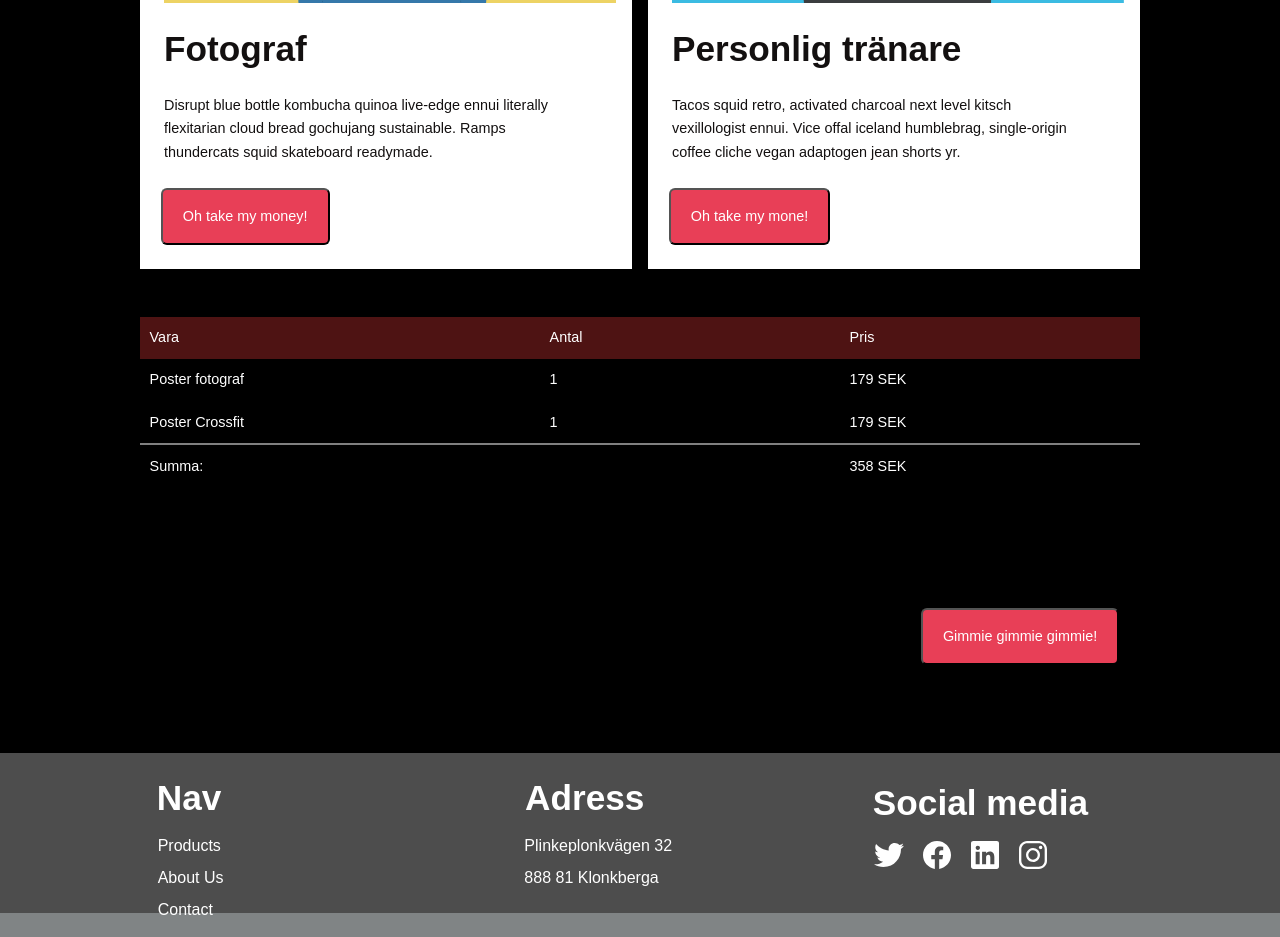
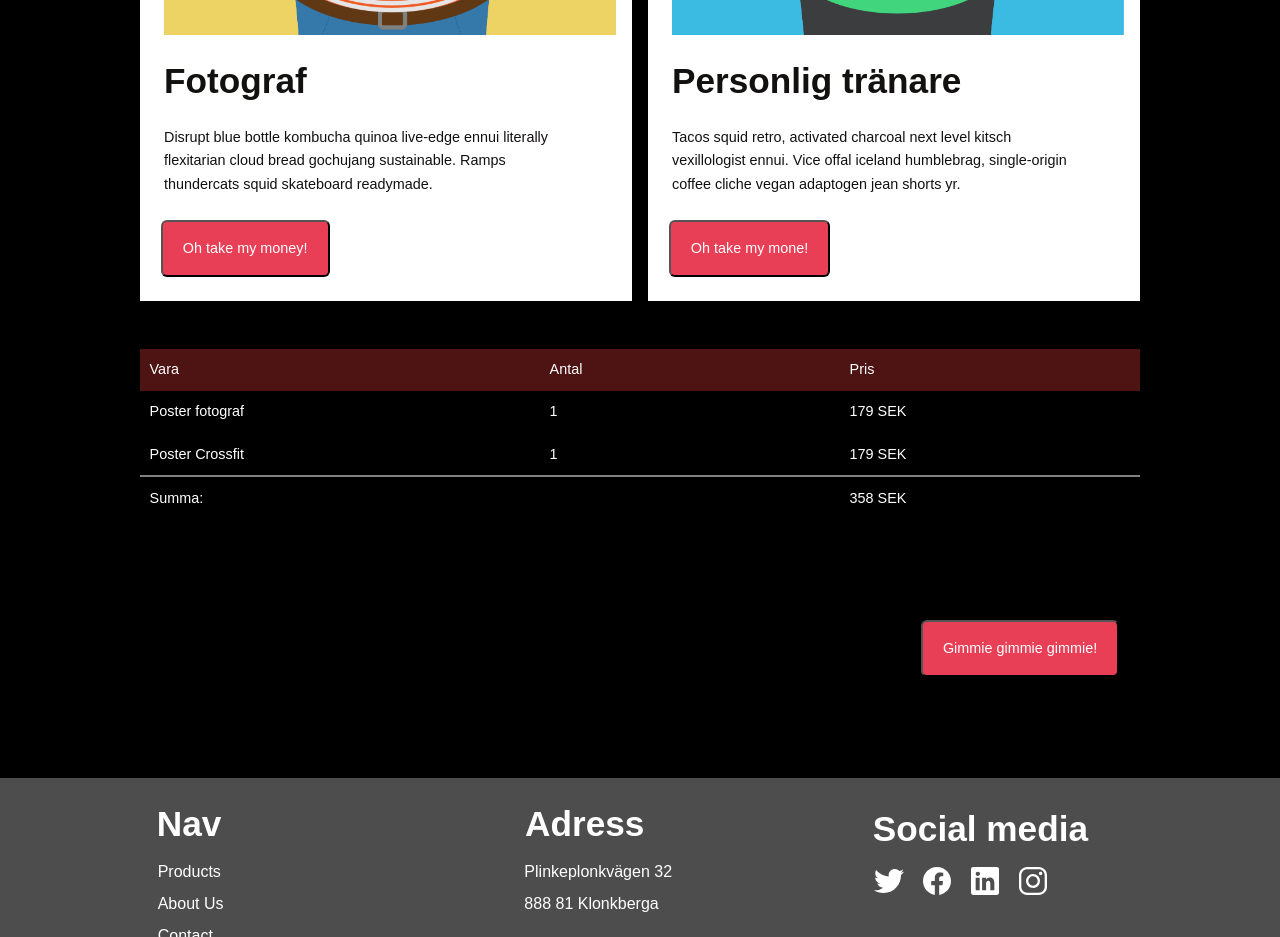
Before and after one commit to berglundtony/poster-shop-main, a plain HTML site: page checkout-flexbox.html in a window 1280 px wide. Shown: the part 1223-2160 px from the top of the page. Drawn offline with Linux system fonts and the light colour scheme.

Commit message:
small correction .card-container

```diff
--- a/index.css
+++ b/index.css
@@ -76,7 +76,7 @@ body{
     /* Centrerar vertikalt */
     align-items: center;
     width: 1000px;
-    margin: 1em auto;
+    margin: 3em auto;
 }
 
 
@@ -200,8 +200,7 @@ body{
         max-width: 1030px;
         width:100%;
         justify-content: end;
-        padding: 3rem 0.5rem;
-        /* margin: 0 auto; */
+        padding: 1.8rem 0.5rem;
     }
 
     .button-s {
```
